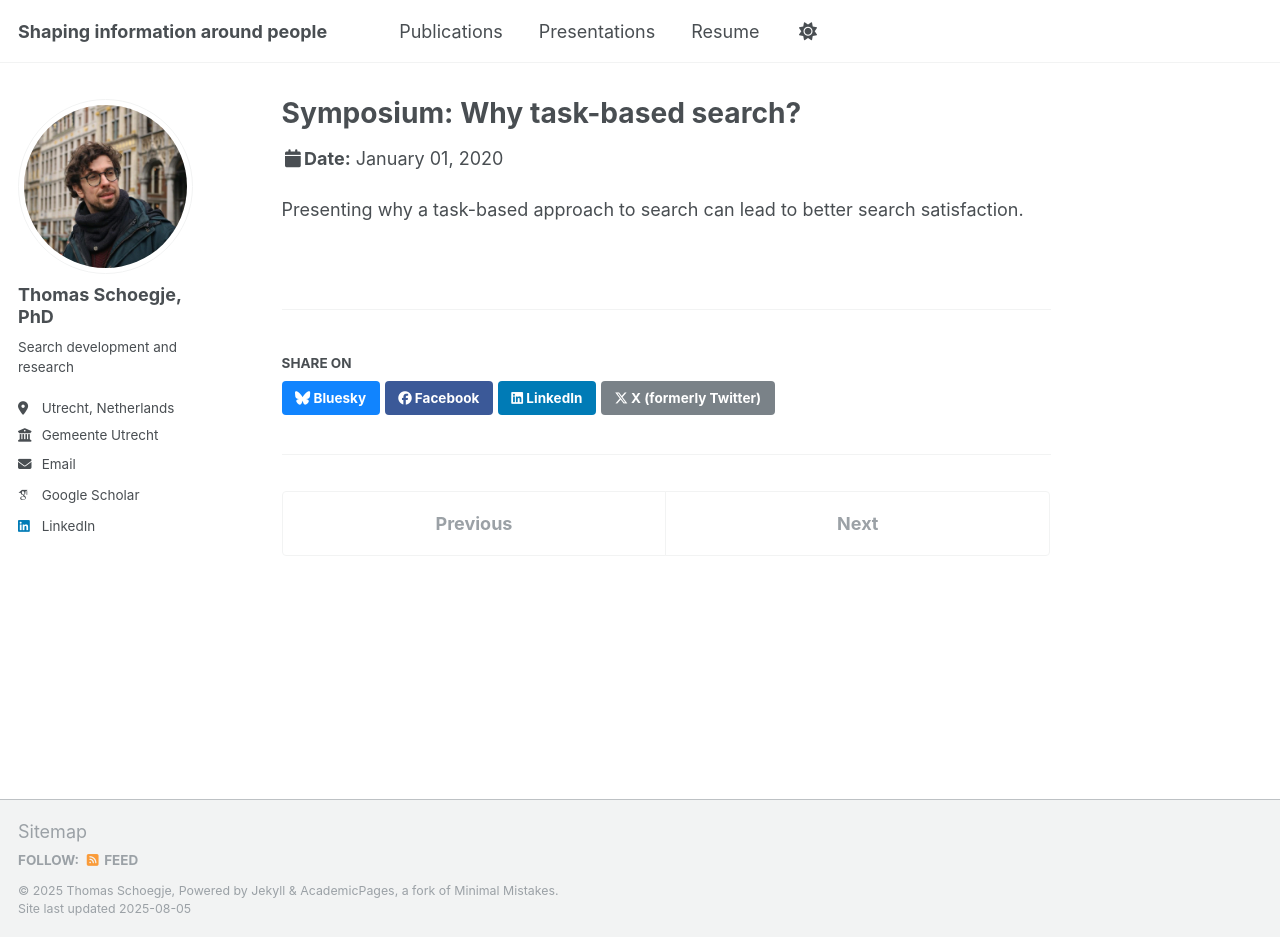
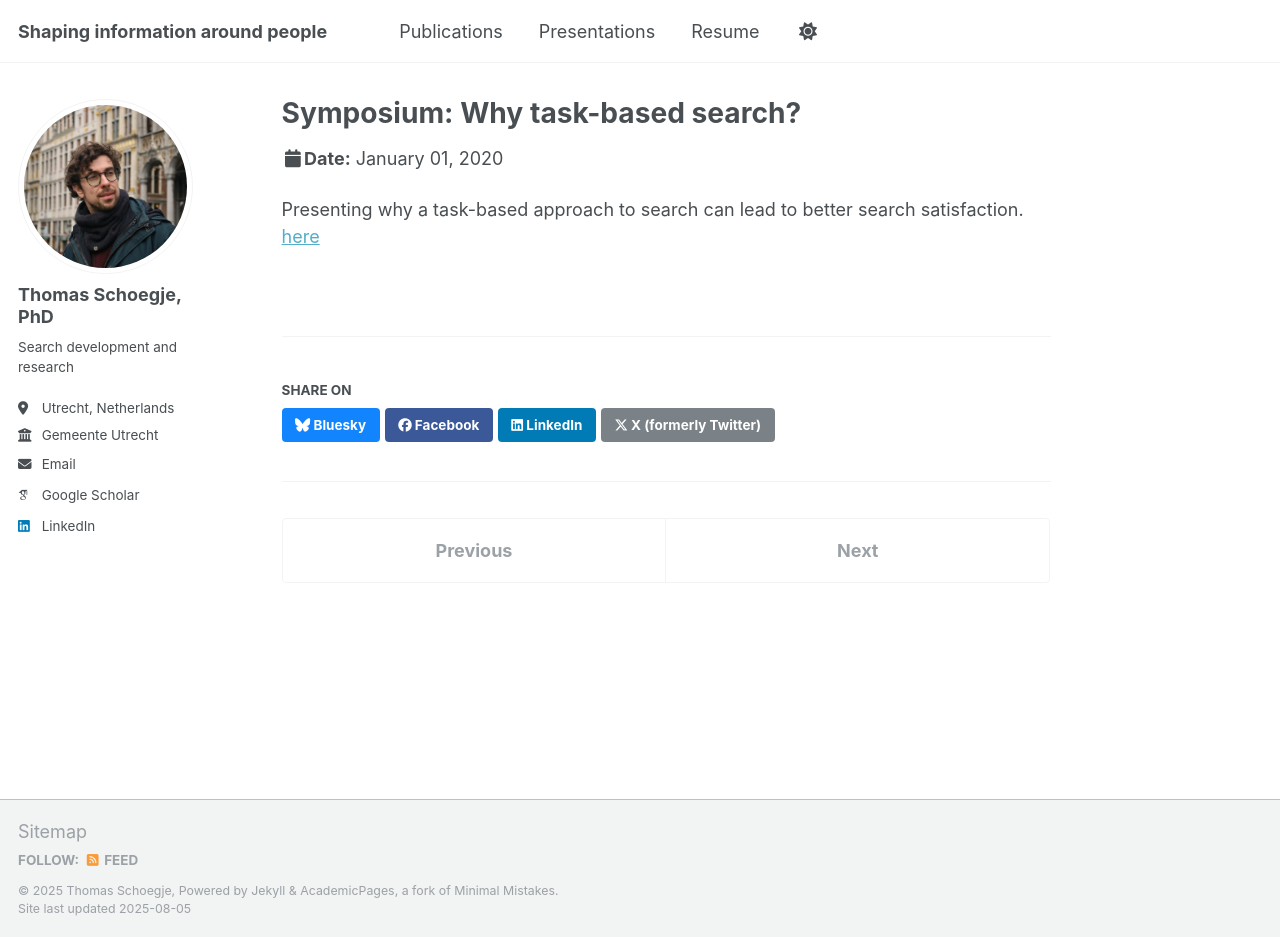
Before and after one commit to tmschoegje/tmschoegje.github.io, a Jekyll site: the page built from _talks/2020-symposium.md, in a window 1280 px wide and 937 px high. Built offline with Jekyll 4.4.1, drawn with Linux system fonts in a browser that asks for light colours; some web fonts are replaced; a script that is not in the unit is left out.

Commit message:
Update 2020-symposium.md

```diff
--- a/_talks/2020-symposium.md
+++ b/_talks/2020-symposium.md
@@ -9,3 +9,4 @@ location: "Utrecht"
 ---
 
 Presenting why a task-based approach to search can lead to better search satisfaction.
+[here](www.url.nl)
```
